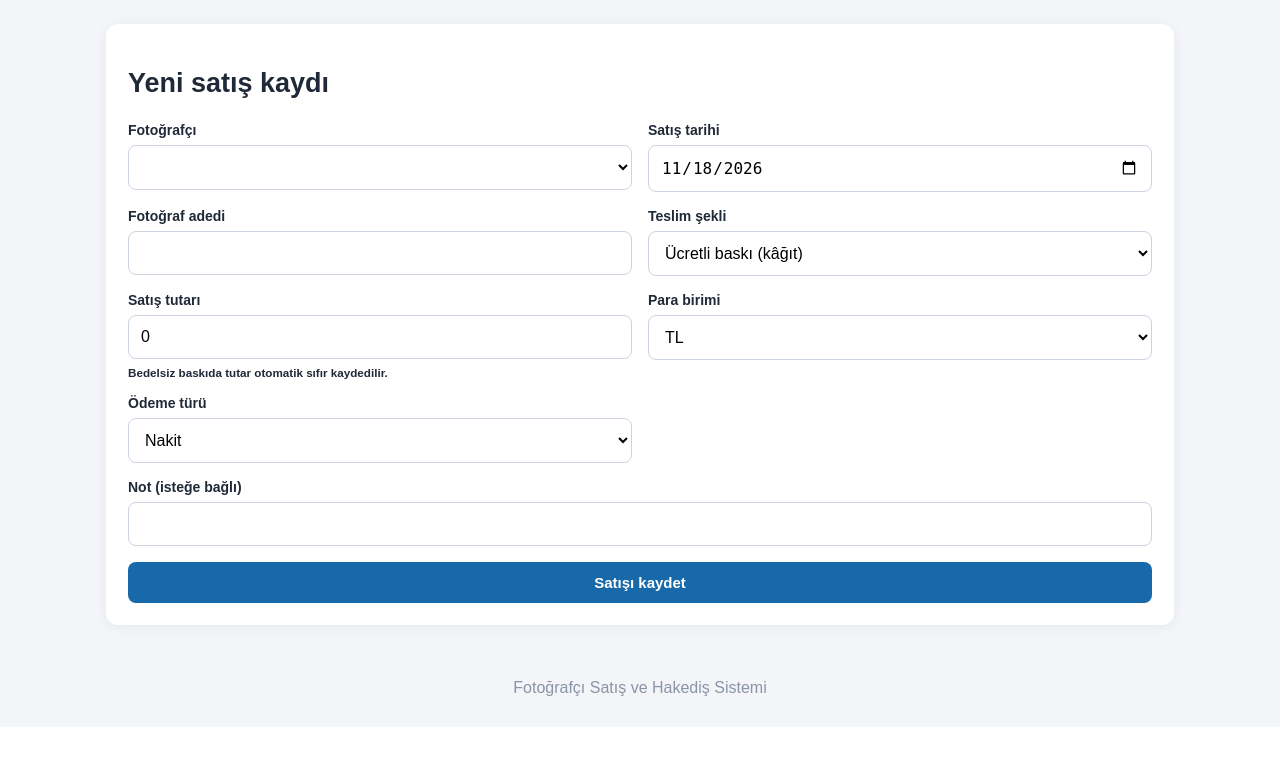
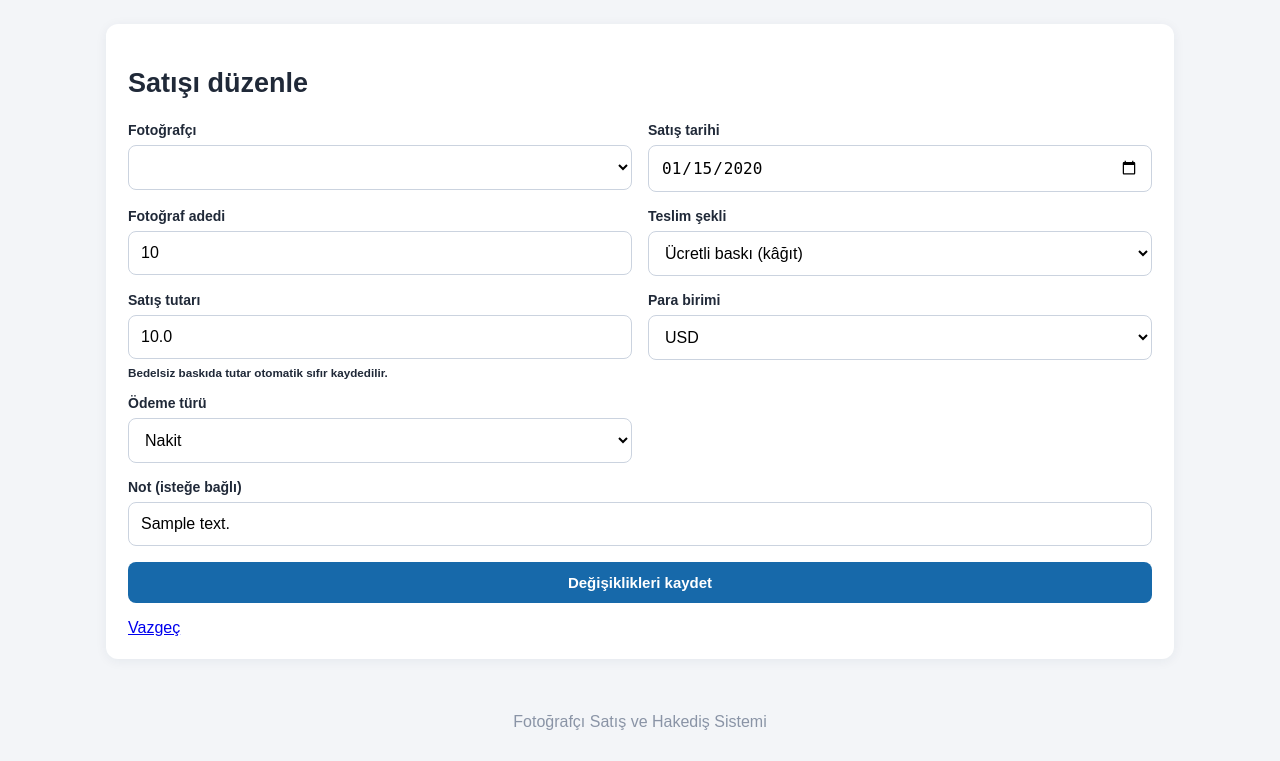
Before and after one commit to yusufaltinay16-pixel/fotografci-satis-sistemi, a Flask app: page /sale/1/edit in a window 1280 px wide. Shown: the part 97-858 px from the top of the page. Before the commit the page ends 793 px from the top, so only its background shows below. Run offline with Flask 3, Linux system fonts and the light colour scheme; the visitor is signed in with stand-in values (Sample User, id 1); data comes from the database, SQL or seed files in the repository; tables that the repository leaves empty hold one stand-in row (values such as "Sample post"); lists and menus that the app fills with data are empty; some libraries are stand-ins or nearby versions.

Commit message:
Support editing existing sale entries

```diff
--- a/templates/sale.html
+++ b/templates/sale.html
@@ -1,9 +1,9 @@
-{% extends "base.html" %}{% block content %}<section class="panel"><h1>Yeni satış kaydı</h1><form method="post" class="formgrid">
-{% if me['role']=='admin' %}<label>Fotoğrafçı<select name="seller_id" required>{% for s in sellers %}<option value="{{s.id}}">{{s.full_name}}</option>{% endfor %}</select></label>{% endif %}
-<label>Satış tarihi<input type="date" name="sale_date" value="{{today}}" required></label>
-<label>Fotoğraf adedi<input type="number" name="quantity" min="1" step="1" required></label>
-<label>Teslim şekli<select name="delivery_type" required><option value="Ücretli baskı">Ücretli baskı (kâğıt)</option><option value="Telefona gönderim">Telefona gönderim (kâğıt yok)</option><option value="Bedelsiz baskı">Bedelsiz baskı / misafir (ücretsiz)</option></select></label>
-<label>Satış tutarı<input type="number" name="amount" min="0" step="0.01" value="0" required><small>Bedelsiz baskıda tutar otomatik sıfır kaydedilir.</small></label>
-<label>Para birimi<select name="currency"><option>TL</option><option>USD</option><option>EUR</option></select></label>
-<label>Ödeme türü<select name="payment_type"><option>Nakit</option><option>Kredi kartı</option><option>IBAN</option></select></label>
-<label class="wide">Not (isteğe bağlı)<input name="note"></label><button class="wide">Satışı kaydet</button></form></section>{% endblock %}
+{% extends "base.html" %}{% block content %}<section class="panel"><h1>{% if edit_mode %}Satışı düzenle{% else %}Yeni satış kaydı{% endif %}</h1><form method="post" action="{% if edit_mode %}{{url_for('edit_sale',sale_id=sale_record.id)}}{% else %}{{url_for('sale')}}{% endif %}" class="formgrid">
+{% if me['role']=='admin' %}<label>Fotoğrafçı<select name="seller_id" required>{% for s in sellers %}<option value="{{s.id}}"{% if edit_mode and sale_record.seller_id==s.id %} selected{% endif %}>{{s.full_name}}</option>{% endfor %}</select></label>{% endif %}
+<label>Satış tarihi<input type="date" name="sale_date" value="{% if edit_mode %}{{sale_record.sale_date}}{% else %}{{today}}{% endif %}" required></label>
+<label>Fotoğraf adedi<input type="number" name="quantity" min="1" step="1" value="{% if edit_mode %}{{sale_record.quantity}}{% else %}1{% endif %}" required></label>
+<label>Teslim şekli<select name="delivery_type" required>{% for choice in ['Ücretli baskı','Telefona gönderim','Bedelsiz baskı'] %}<option value="{{choice}}"{% if edit_mode and sale_record.delivery_type==choice %} selected{% elif not edit_mode and choice=='Ücretli baskı' %} selected{% endif %}>{{choice}}{% if choice=='Ücretli baskı' %} (kâğıt){% elif choice=='Telefona gönderim' %} (kâğıt yok){% else %} / misafir (ücretsiz){% endif %}</option>{% endfor %}</select></label>
+<label>Satış tutarı<input type="number" name="amount" min="0" step="0.01" value="{% if edit_mode %}{{sale_record.amount}}{% else %}0{% endif %}" required><small>Bedelsiz baskıda tutar otomatik sıfır kaydedilir.</small></label>
+<label>Para birimi<select name="currency">{% for cur in ['TL','USD','EUR'] %}<option{% if edit_mode and sale_record.currency==cur %} selected{% elif not edit_mode and cur=='TL' %} selected{% endif %}>{{cur}}</option>{% endfor %}</select></label>
+<label>Ödeme türü<select name="payment_type">{% for p in ['Nakit','Kredi kartı','IBAN'] %}<option{% if edit_mode and sale_record.payment_type==p %} selected{% elif not edit_mode and p=='Nakit' %} selected{% endif %}>{{p}}</option>{% endfor %}</select></label>
+<label class="wide">Not (isteğe bağlı)<input name="note" value="{% if edit_mode %}{{sale_record.note}}{% endif %}"></label><button class="wide">{% if edit_mode %}Değişiklikleri kaydet{% else %}Satışı kaydet{% endif %}</button>{% if edit_mode %}<a class="wide" href="{{url_for('dashboard')}}">Vazgeç</a>{% endif %}</form></section>{% endblock %}
```
